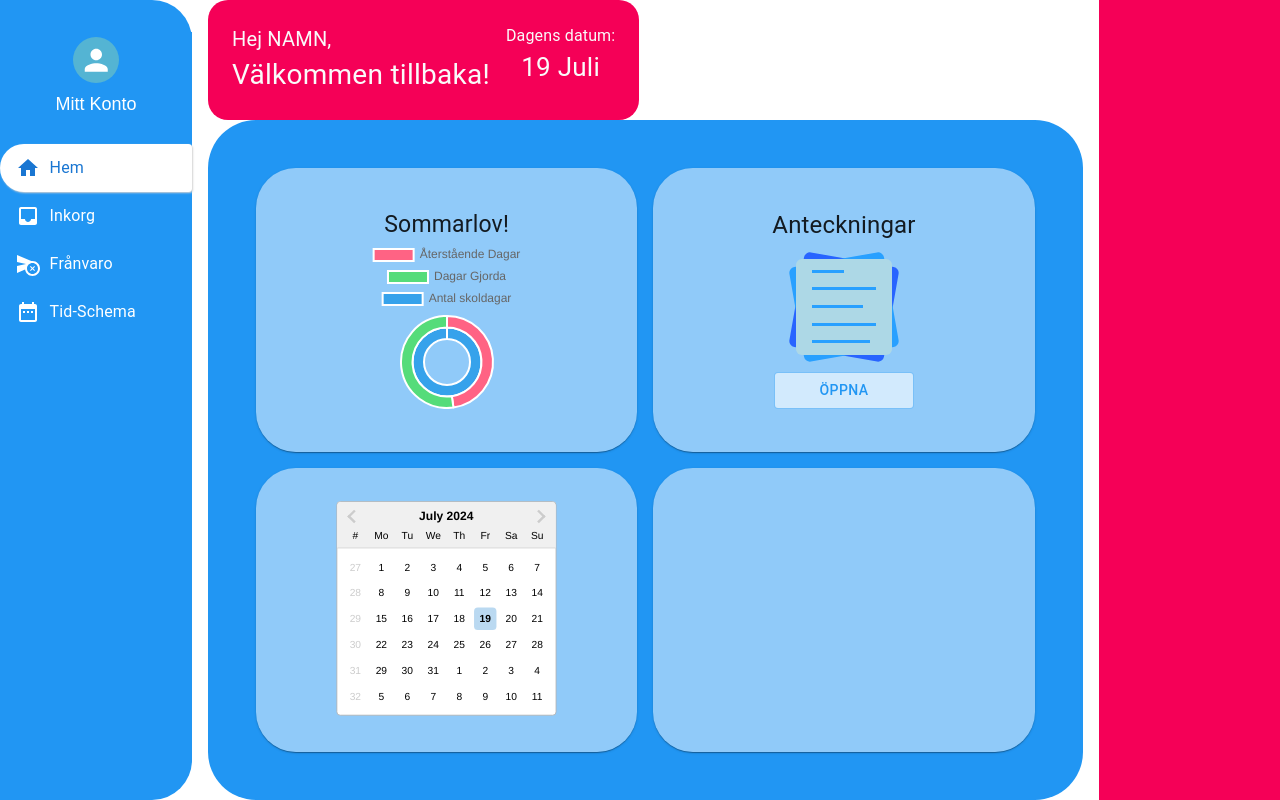
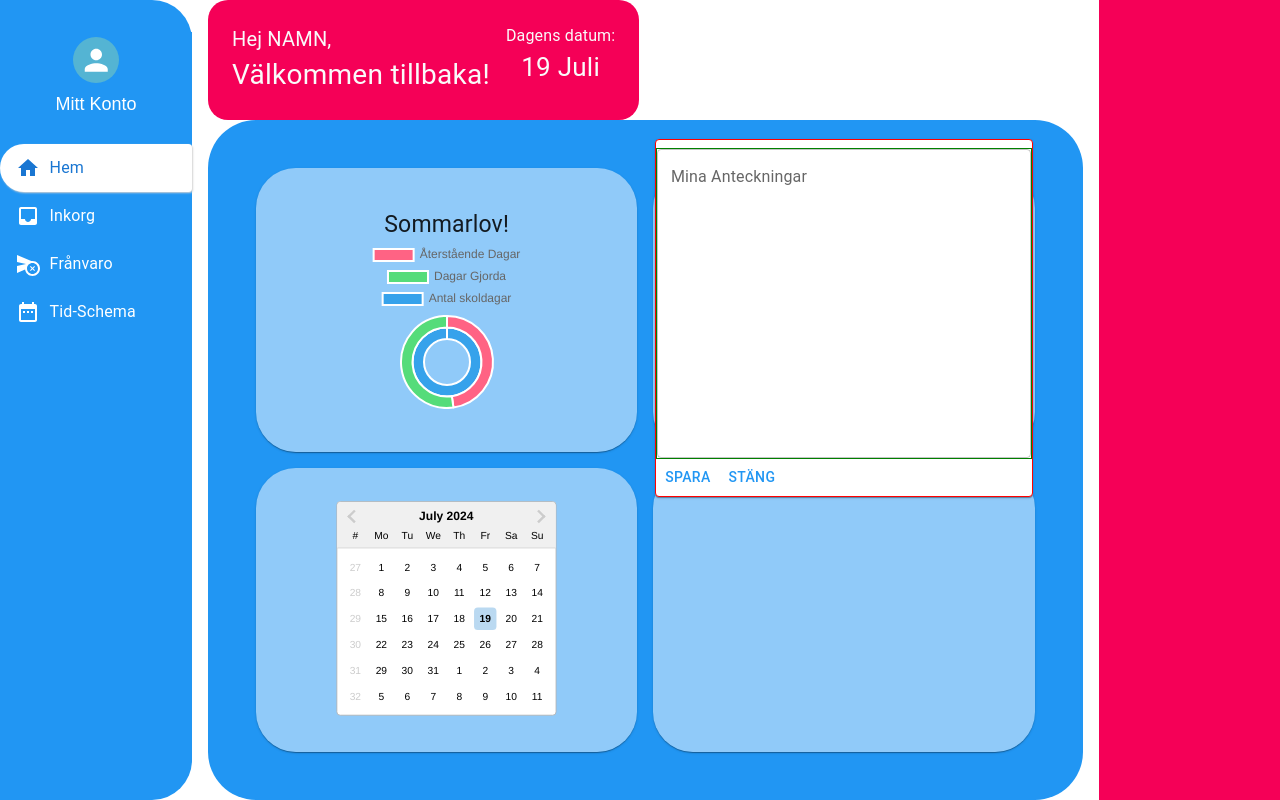
Before and after one commit to A-ForssmanP/InteractWithSchool, a React (Vite) app in the folder frontend/: page / in a window 1280 px wide. Both pictures are taken after a click on the button "ÖPPNA". Built offline with nearby package versions, Linux system fonts and the light colour scheme; the HTML template or start-up script is replaced by a standard one.

Commit message:
create component DashboardNotesTextField and import it on the DashboardNotes component

```diff
--- a/frontend/src/components/dashBoardNotes/DashBoardNotes.jsx
+++ b/frontend/src/components/dashBoardNotes/DashBoardNotes.jsx
@@ -1,6 +1,9 @@
-import { Box, Typography, Button } from "@mui/material";
+import { Box, Typography, Button, TextField, Card } from "@mui/material";
+import { useState } from "react";
+import DashBoardNotesTextField from "../dashBoardNotesTextField/DashBoardNotesTextField";
 
 function DashBoardNotes() {
+  const [textFieldOpen, setTextFieldOpen] = useState(false);
   const paperData = [
     {
       rows: 5,
@@ -72,7 +75,12 @@ function DashBoardNotes() {
   };
 
   return (
-    <Box flex={1} display={"flex"} flexDirection={"column"}>
+    <Box
+      flex={1}
+      display={"flex"}
+      flexDirection={"column"}
+      position={"relative"}
+    >
       <Typography variant="h4" fontSize={24} textAlign={"center"}>
         Anteckningar
       </Typography>
@@ -88,8 +96,13 @@ function DashBoardNotes() {
           createNotePaper(index, item.rows, item.rowStyle, item.paperStyles)
         )}
       </Box>
+      {textFieldOpen && (
+        <DashBoardNotesTextField handleClose={() => setTextFieldOpen(false)} />
+      )}
+
       <Button
         variant="outlined"
+        onClick={() => setTextFieldOpen(true)}
         sx={{
           width: "100%",
           maxWidth: { sm: "70%", md: "40%" },
--- a/frontend/src/components/dashBoardNotesTextField/DashBoardNotesTextField.jsx
+++ b/frontend/src/components/dashBoardNotesTextField/DashBoardNotesTextField.jsx
@@ -1,7 +1,34 @@
-import React from "react";
+import { Card, TextField, Button, Box } from "@mui/material";
 
-function DashBoardNotesTextField() {
-  return <div>DashBoardNotesTextField</div>;
+function DashBoardNotesTextField({ handleClose }) {
+  return (
+    <Card
+      sx={{
+        border: "1px solid red",
+        // opacity: 0.3,
+        position: "absolute",
+        top: "-4.5em",
+        // bottom: "-3.5em",
+        left: "-0.9em",
+        right: "-0.9em",
+        zIndex: 100,
+        paddingTop: 1,
+      }}
+    >
+      <TextField
+        multiline
+        name="notes-textField"
+        // defaultValue="Default Values"
+        label="Mina Anteckningar"
+        rows={12}
+        sx={{ border: "1px solid green", width: "100%" }}
+      />
+      <Box>
+        <Button>Spara</Button>
+        <Button onClick={handleClose}>Stäng</Button>
+      </Box>
+    </Card>
+  );
 }
 
 export default DashBoardNotesTextField;
```
